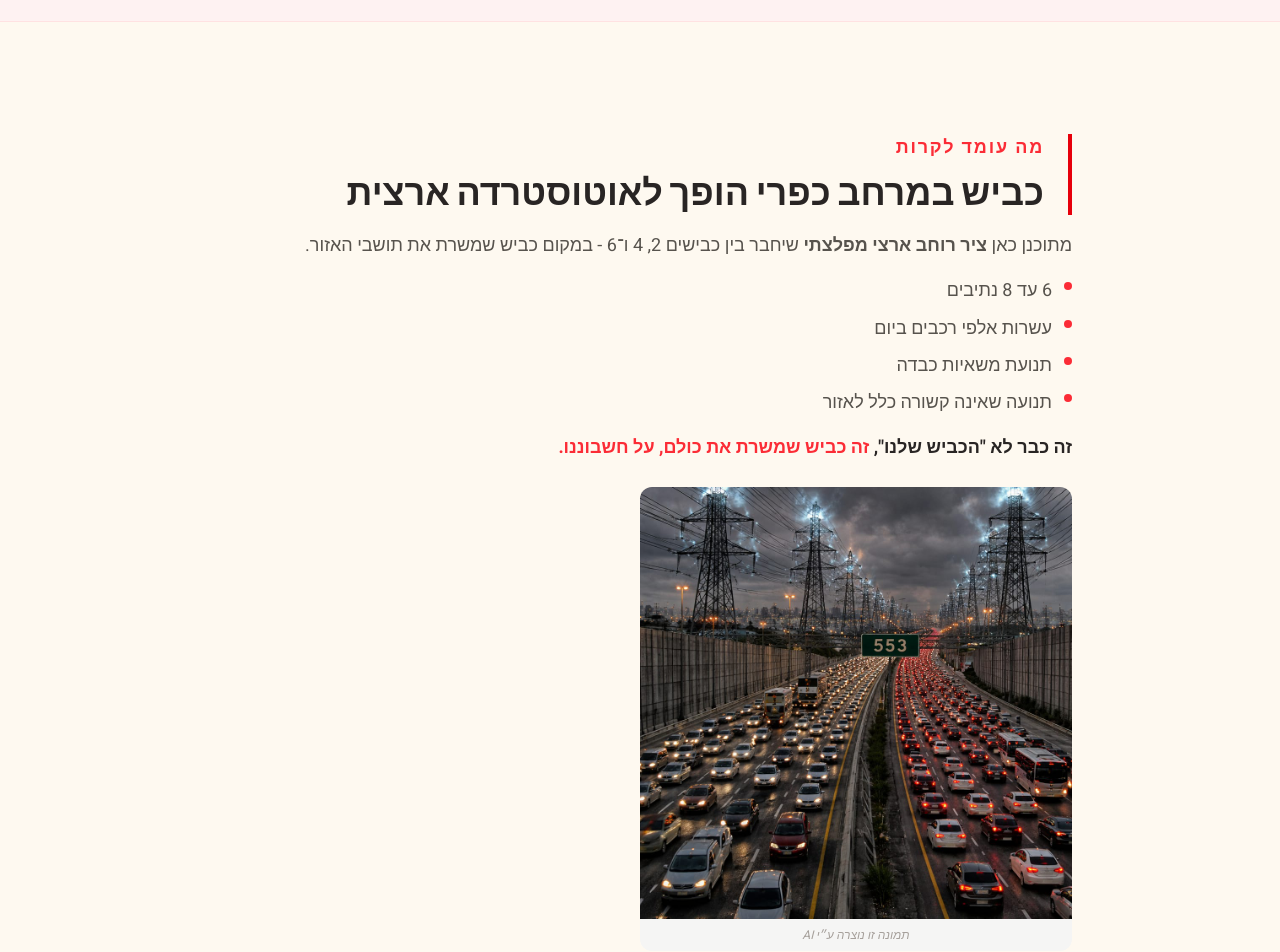
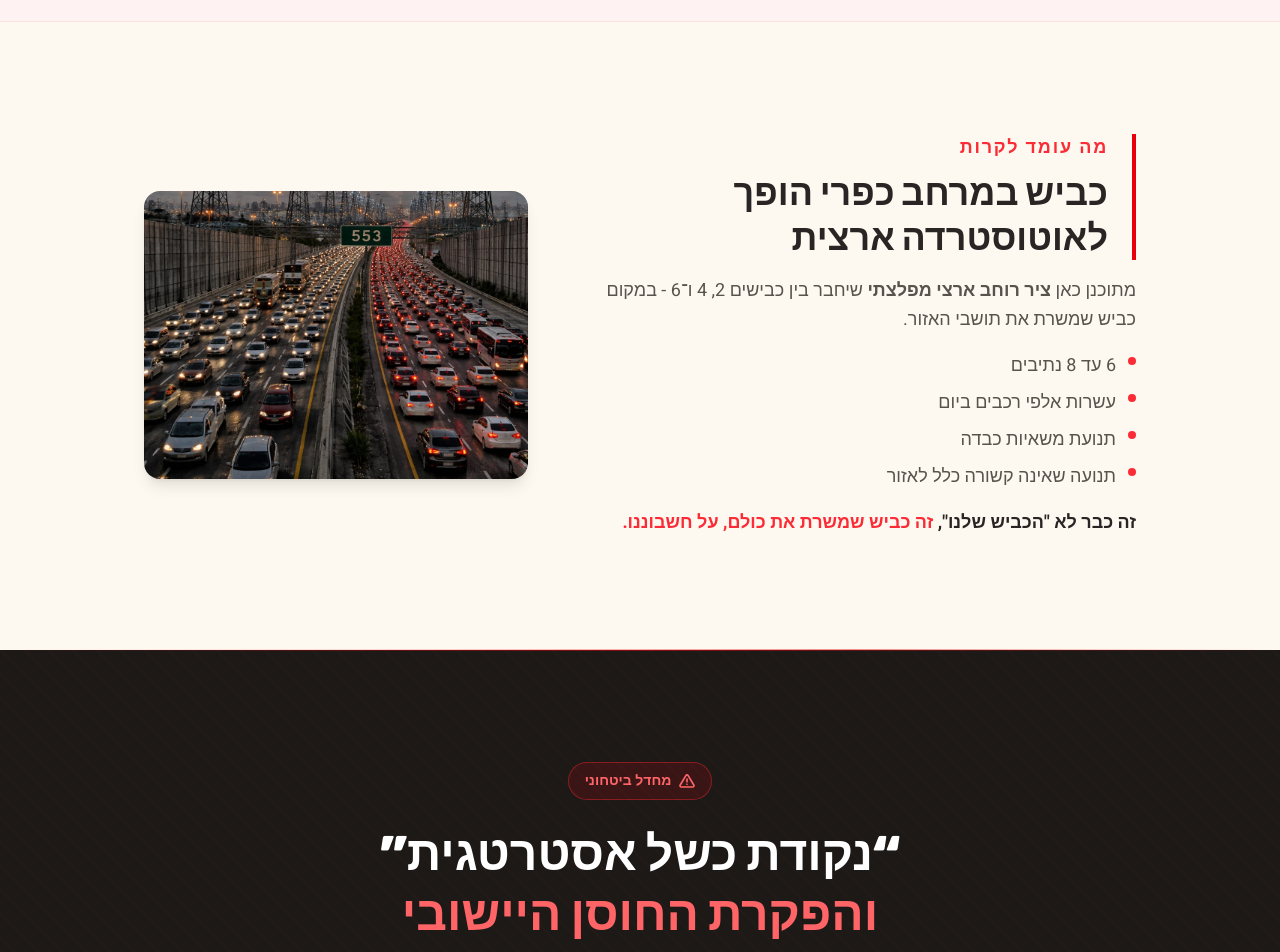
Before and after one commit to orrgoren/road-553, a React (Vite) app: page / in a window 1280 px wide. Shown: the part 980-1932 px from the top of the page. Built offline with nearby package versions, Linux system fonts and the light colour scheme; no server answers.

Commit message:
add hero images

```diff
--- a/src/routes/index.tsx
+++ b/src/routes/index.tsx
@@ -485,7 +485,9 @@ function HomePage() {
 
       {/* ═══ WHAT IS HAPPENING ═══ */}
       <section id="what" className="py-20 sm:py-28">
-        <div className="max-w-4xl mx-auto px-4">
+        <div className="max-w-5xl mx-auto px-4">
+          <div className="flex flex-col md:flex-row items-center gap-8 md:gap-12">
+            <div className="flex-1 min-w-0">
               <WarnSection label="מה עומד לקרות" title="כביש במרחב כפרי הופך לאוטוסטרדה ארצית">
                 <p>
                   מתוכנן כאן <strong>ציר רוחב ארצי מפלצתי</strong> שיחבר בין כבישים 2, 4 ו־6 - במקום כביש שמשרת את תושבי האזור.
@@ -499,11 +501,12 @@ function HomePage() {
                 <p className="font-bold text-stone-800 mt-4">
                   זה כבר לא "הכביש שלנו", <br className="block md:hidden" /><span className="font-bold text-lg text-red-500">זה כביש שמשרת את כולם, על חשבוננו.</span>
                 </p>
-            <div className="mt-6 rounded-xl overflow-hidden w-full md:w-1/2">
-              <img src="/will_happen.jpeg" alt="כביש 553 עמוס תנועה" className="w-full object-cover object-bottom" />
-              <p className="text-xs text-stone-400 text-center py-2 px-4 italic bg-stone-100">תמונה זו נוצרה ע״י AI</p>
+              </WarnSection>
             </div>
-          </WarnSection>
+            <div className="w-full md:w-80 lg:w-96 shrink-0">
+              <img src="/will_happen.jpeg" alt="כביש 553 עמוס תנועה" className="rounded-2xl object-cover object-bottom w-full aspect-4/3 shadow-lg" />
+            </div>
+          </div>
         </div>
       </section>
 
@@ -532,7 +535,7 @@ function HomePage() {
               <p className="text-stone-400 text-base sm:text-lg max-w-3xl mx-auto leading-relaxed">
                 <strong className="text-white">הפיכת</strong> כביש 553 ל&ldquo;צינור חיים&rdquo; יחיד ובלעדי{' '}
                 <span className="text-stone-300 font-semibold"><br className="block md:hidden" />(Single Point of Failure)</span>{' '}
-                <br className="block md:hidden" />עבור עשרות אלפי תושבים <strong className="text-white">היא מחדל ביטחוני חמור</strong>.
+                <br className="block md:hidden" />עבור עשרות אלפי תושבים <br className="hidden sm:block" /><strong className="text-white">היא מחדל ביטחוני חמור</strong>.
               </p>
             </div>
           </RevealSection>
@@ -619,7 +622,7 @@ function HomePage() {
             <div className="flex flex-col md:flex-row items-center gap-8 md:gap-12">
               <div className="flex-1 min-w-0">
                 <WarnSection label="הפגיעה במרחב הכפרי" title="הנוף הזה לא יחזור">
-                  <p>המרחב שבו אנחנו חיים לא נבנה ביום אחד<br className="block md:hidden" /><strong>והוא יכול להיהרס בהחלטה אחת.</strong></p>
+                  <p>המרחב שבו אנחנו חיים לא נבנה ביום אחד<br className="block md:hidden" /><strong>{' '}והוא יכול להיהרס בהחלטה אחת.</strong></p>
                   <BulletList items={[
                     'פגיעה בשטחים פתוחים',
                     'חיתוך רצפים אקולוגיים',
```
Lines whose indentation alone changed are shown as unchanged.
